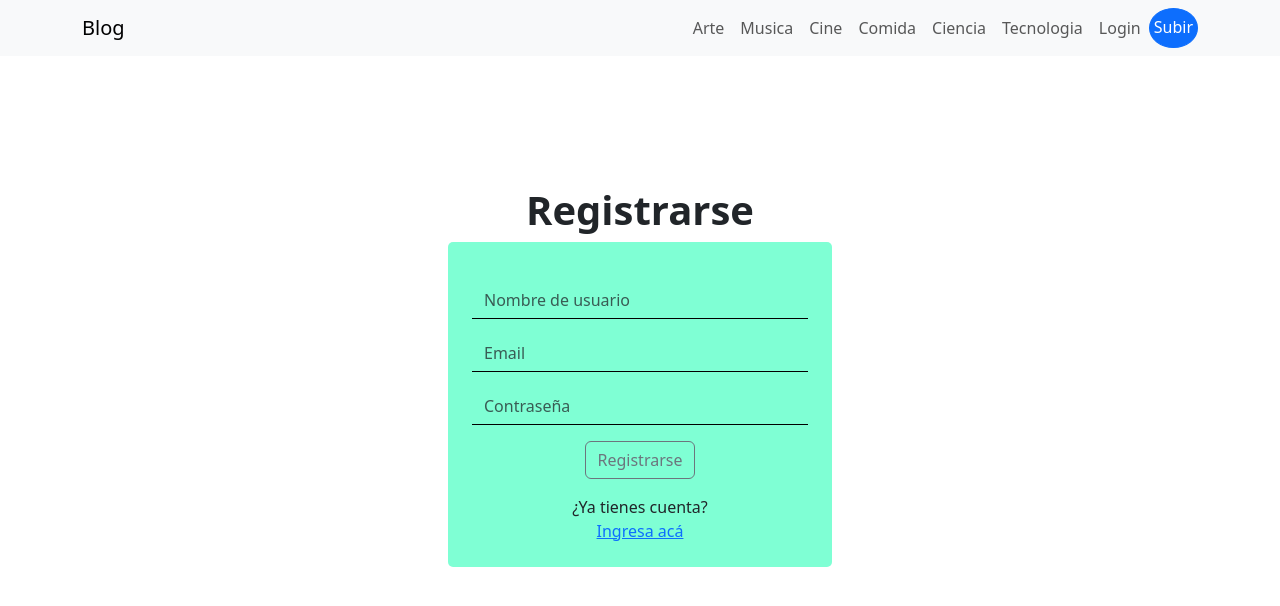
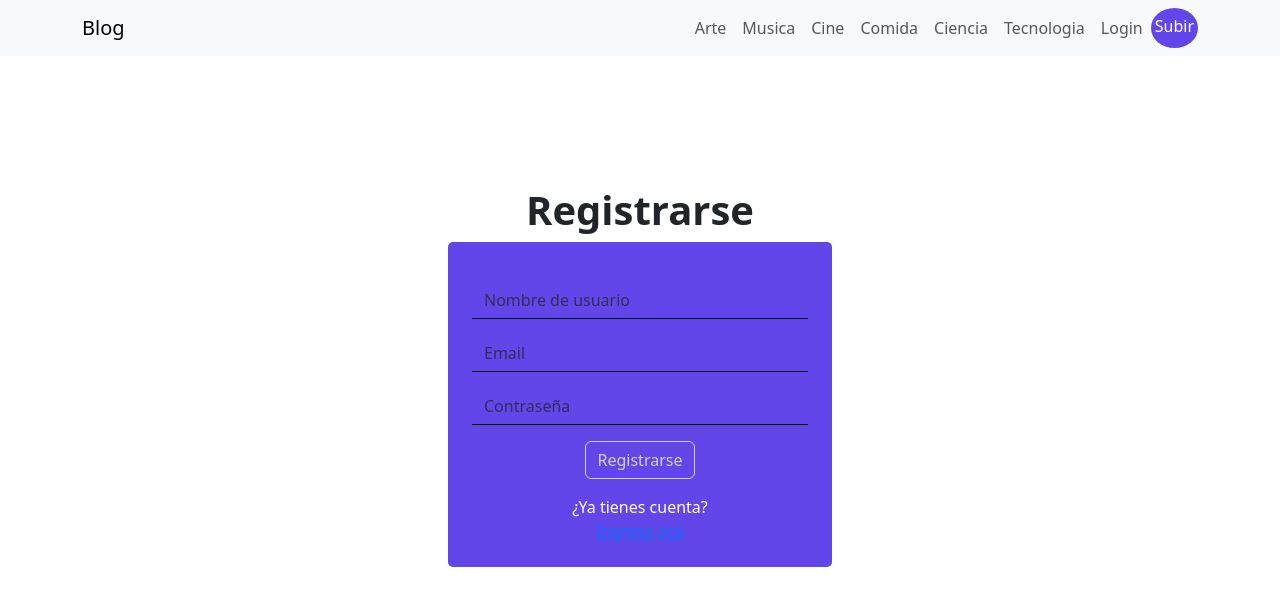
Before and after one commit to nicofara27/blog-front, a React (Create React App) app: page /registro in a window 1280 px wide. Shown: the top 606 px of the page. Built offline with nearby package versions, Linux system fonts and the light colour scheme.

Commit message:
Cambie los colores de la pagina

```diff
--- a/src/App.css
+++ b/src/App.css
@@ -5,7 +5,51 @@
 .fs-7 {
   font-size: .9rem;
 }
+.btn-primary {
+  border: none;
+  background: #6246ea;
+  --bs-btn-hover-bg: #462dc6;
+  --bs-btn-active-bg: #462dc6;
+}
+.btn-outline-primary {
+  --bs-btn-border-color: #6246ea;
+  --bs-btn-color: #6246ea;
+  --bs-btn-hover-bg: #6246ea;
+  --bs-btn-hover-border-color: #6246ea;
+  --bs-btn-hover-bg: #6246ea;
+  --bs-btn-active-border-color: #6246ea;
+  --bs-btn-active-bg: #6246ea;
+}
+.btn-outline-secondary {
+  --bs-btn-border-color: #d1d1e9;
+  --bs-btn-color: #d1d1e9;
+  --bs-btn-hover-bg: #d1d1e9;
+  --bs-btn-hover-color: #6246ea;
+  --bs-btn-hover-border-color: #d1d1e9;
+  --bs-btn-hover-bg: #d1d1e9;
+  --bs-btn-active-border-color: #d1d1e9;
+  --bs-btn-active-color: #6246ea;
+  --bs-btn-active-bg: #d1d1e9;
+}
+.btn-danger {
+  border: none;
+  background: #e45858;
+  --bs-btn--hover-bg: #c83f3c;
+  --bs-btn-active-bg: #c83f3c;
+}
+.btn-outline-danger:disabled {
+  --bs-btn-border-color: #e45858;
+  --bs-btn-color: #e45858;
+}
 
+.text-danger {
+color: #e45858 !important;
+}
+
+.alert-danger {
+  --bs-alert-bg: #e45858;
+  --bs-alert-color: #fffffe
+}
 
 .subir {
   border-radius: 50%;
@@ -20,7 +64,7 @@
   content: "";
   width: 65%;
   height: 37vh;
-  background-color: aquamarine;
+  background-color: #6246ea;
   position: absolute;
   top: 1rem;
   right: 1rem;
@@ -47,18 +91,20 @@
   min-height: 80vh;
 }
 .pagFormularios__form {
+  background: #6246ea;
+  color: #fffffe;
   width: 30%;
-  background: aquamarine;
   border-radius: 5px;
 }
 .formInput {
+  background: #6246ea;
+  color: #fffffe;
   border-radius: 0;
   border: none;
   border-bottom: 1px solid black;
-  background: aquamarine;
 }
 .formInput:focus {
-  background: aquamarine;
+  background: #6246ea;
   border-bottom: 1px solid black ;
   box-shadow: none;
 }
```
